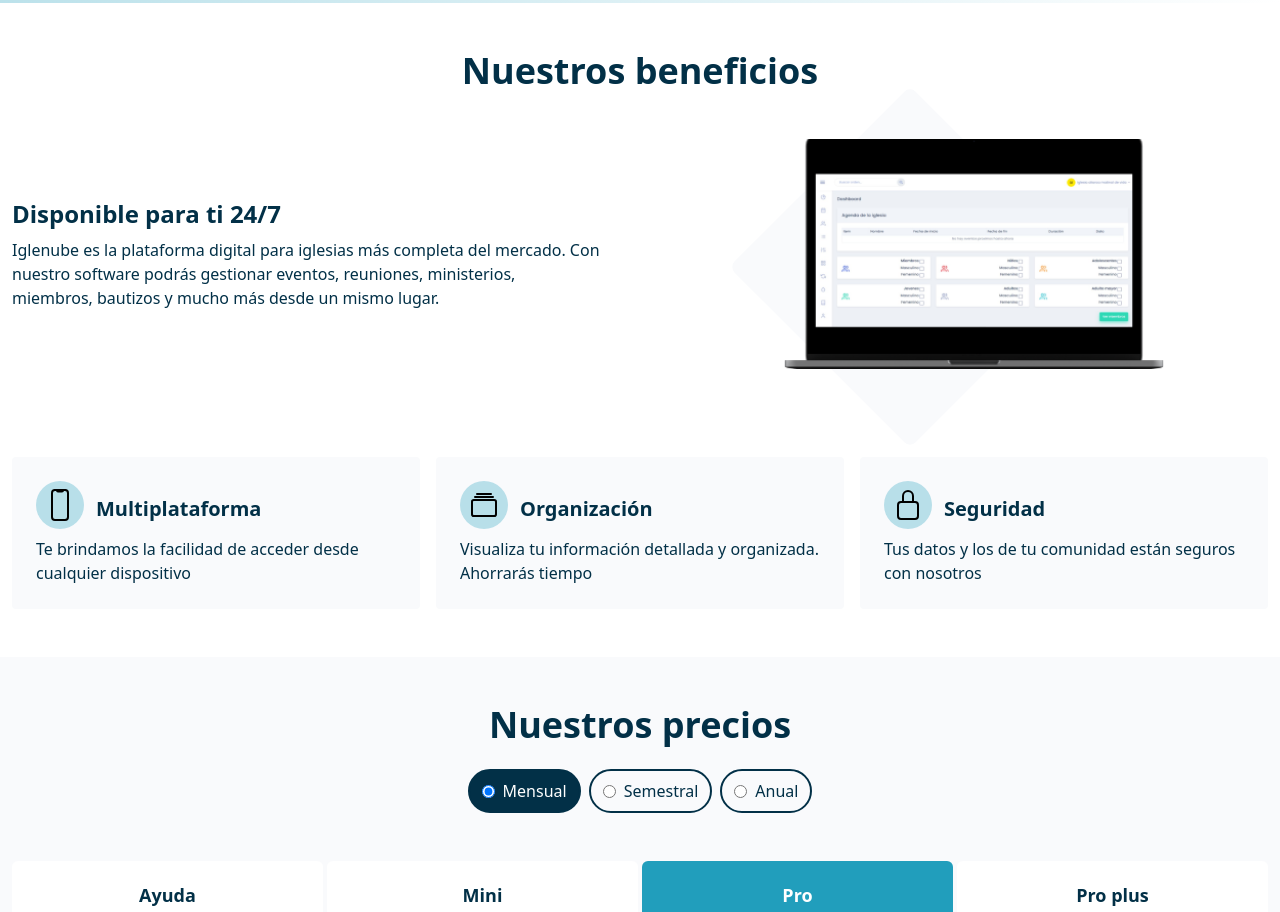
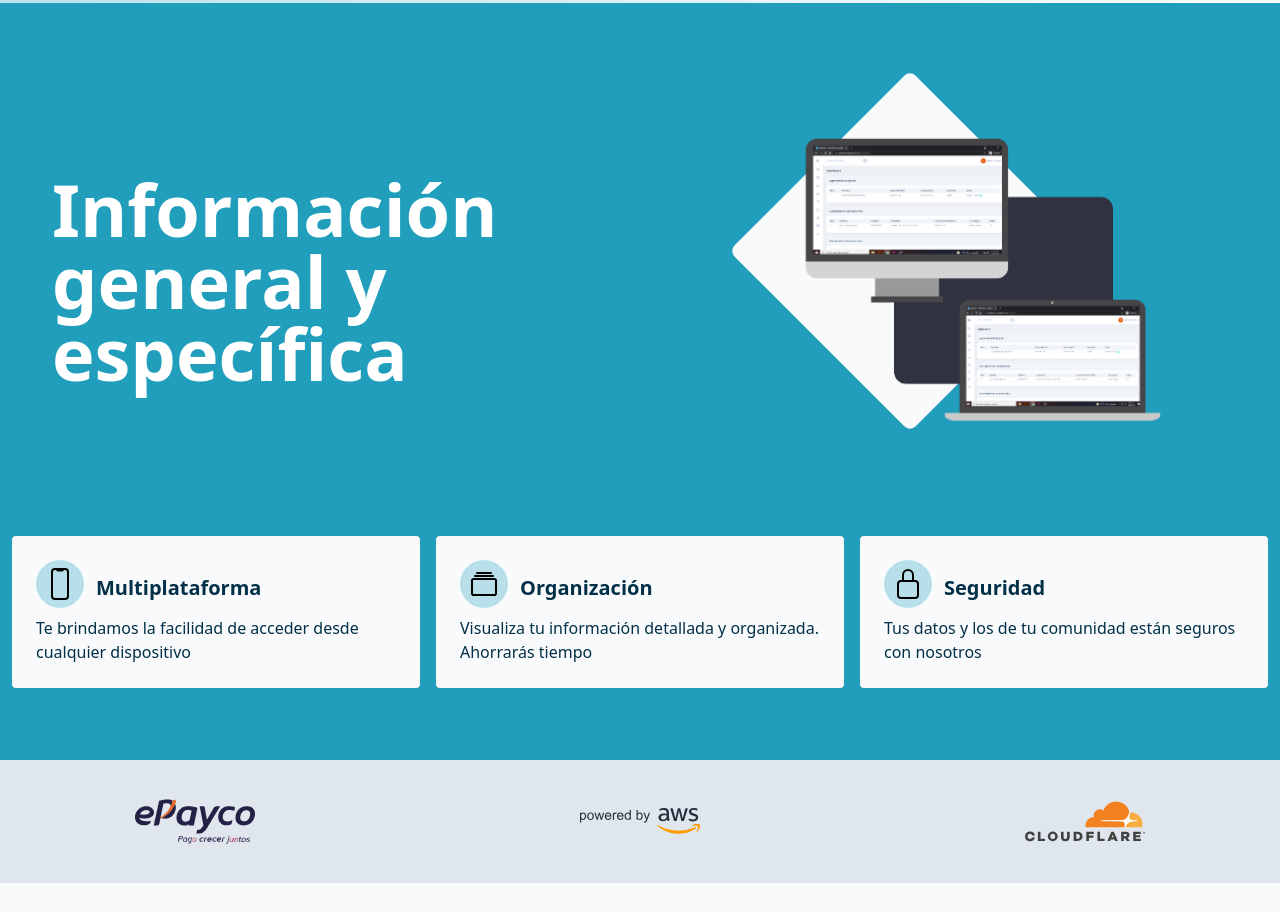
Before and after one commit to JuanCaDev/gesias, a Gatsby site: page / in a window 1280 px wide. Shown: the part 797-1709 px from the top of the page. Built offline with nearby package versions, Linux system fonts and the light colour scheme; Gatsby itself is replaced by a stand-in of ours.

Commit message:
section we worl and initial slider

```diff
--- a/src/components/hero.js
+++ b/src/components/hero.js
@@ -7,8 +7,8 @@ import IconCellsGroups from "../assets/cells-groups.svg";
 const Hero = ({ fluid }) => {
   return (
     <div className="container grid mx-auto h-5/6 sm:grid-cols-2 sm:gap-10">
-      <div className="px-3 sm:p-20">
-        <h1 className="mb-8 text-4xl font-bold text-gray-800 sm:text-3xl lg:text-5xl md:text-4xl">
+      <div className="px-3 mt-4 sm:p-20">
+        <h1 className="mb-4 text-4xl font-semibold text-gray-800 sm:mb-8 sm:text-3xl lg:text-5xl md:text-4xl">
           Toda la información de tu iglesia a un clic
         </h1>
         <div className="relative">
@@ -25,11 +25,11 @@ const Hero = ({ fluid }) => {
       <div className="relative">
         <figure
           style={{ maxWidth: 320 }}
-          className="max-w-xs mx-auto mt-4 sm: w-52"
+          className="w-24 max-w-xs mx-auto mt-4 sm:w-52"
         >
           <Img fluid={fluid} alt="Persona usando Iglenube en un iPad" />
         </figure>
-        <div className="absolute flex gap-2 px-4 py-2 bg-white rounded-lg shadow-xl bottom-40 left-32">
+        <div className="absolute flex gap-2 px-4 py-2 bg-white rounded-lg shadow-xl sm:bottom-40 sm:left-32 bottom-6 left-6">
           <div className="p-2 rounded-full bg-blue-light">
             <IconAttendance width={24} height={24} />
           </div>
@@ -38,7 +38,7 @@ const Hero = ({ fluid }) => {
             <p className="text-sm text-gray-dark">Finanzas</p>
           </div>
         </div>
-        <div className="absolute flex gap-2 px-4 py-2 bg-white rounded-lg shadow-xl bottom-64 right-32">
+        <div className="absolute flex gap-2 px-4 py-2 bg-white rounded-lg shadow-xl sm:bottom-64 sm:right-32 bottom-24 right-6">
           <div className="p-2 rounded-full bg-blue-light">
             <IconCellsGroups width={24} height={24} />
           </div>
--- /dev/null
+++ b/src/components/slider-section.js
@@ -0,0 +1,76 @@
+import * as React from "react";
+
+import Img from "gatsby-image";
+
+import TitleSection from "./title-section";
+
+import IconPhone from "../assets/phone-portrait-outline.svg";
+import IconAlbums from "../assets/albums-outline.svg";
+import IconLock from "../assets/lock-closed-outline.svg";
+import { GatsbyImage, StaticImage } from "gatsby-plugin-image";
+
+const SliderSection = ({ image }) => {
+  return (
+    <section
+      class="px-3 py-6 bg-blue-light"
+      id="benefits"
+    >
+      <div
+        className="container mx-auto sm:py-12"
+        data-sal="slide-up"
+        data-sal-duration="600"
+        data-sal-easing="ease-out-bounce"
+      >
+        <div class="grid sm:grid-cols-2 place-items-center sm:my-12 sm:gap-20 gap-4">
+          <div className="sm:p-10">
+            <h3 class="sm:text-7xl text-3xl font-semibold mb-2 text-white">Información general y específica</h3>
+          </div>
+
+          <figure className="relative w-full p-10 sm:w-96 sm:p-0">
+            <div className="absolute left-0 right-0 w-40 h-40 transform rotate-45 rounded-lg bg-gray-lightest sm:w-64 sm:h-64"></div>
+            {/* <GatsbyImage image={image} alt="Computador y dispositivo móvil con información general y específica de Iglenube" /> */}
+            <StaticImage src="../images/slider-1.png" />
+          </figure>
+        </div>
+
+        <div class="grid sm:grid-cols-3 sm:gap-4 gap-2 container mx-auto sm:pt-10 pt-5">
+          <article className="p-6 rounded bg-gray-lightest">
+            <div className="flex items-center gap-3 mb-2">
+              <figure class="bg-blue-light bg-opacity-30 rounded-full p-2 w-max">
+                <IconPhone width={32} height={32} />
+              </figure>
+              <h3 class="text-xl sm:mt-2 font-semibold">Multiplataforma</h3>
+            </div>
+            <p>
+              Te brindamos la facilidad de acceder desde cualquier dispositivo
+            </p>
+          </article>
+
+          <article className="p-6 rounded bg-gray-lightest">
+            <div className="flex items-center gap-3 mb-2">
+              <figure class="bg-blue-light bg-opacity-30 rounded-full p-2 w-max">
+                <IconAlbums width={32} height={32} />
+              </figure>
+              <h3 class="text-xl sm:mt-2 font-semibold">Organización</h3>
+            </div>
+            <p>
+              Visualiza tu información detallada y organizada. Ahorrarás tiempo
+            </p>
+          </article>
+
+          <article className="p-6 rounded bg-gray-lightest">
+            <div className="flex items-center gap-3 mb-2">
+              <figure class="bg-blue-light bg-opacity-30 rounded-full p-2 w-max">
+                <IconLock width={32} height={32} />
+              </figure>
+              <h3 class="text-xl sm:mt-2 font-semibold">Seguridad</h3>
+            </div>
+            <p>Tus datos y los de tu comunidad están seguros con nosotros</p>
+          </article>
+        </div>
+      </div>
+    </section>
+  );
+};
+
+export default SliderSection;
--- /dev/null
+++ b/src/components/we-work-section.js
@@ -0,0 +1,31 @@
+import * as React from "react";
+
+import { StaticImage } from "gatsby-plugin-image";
+
+import IconEPayCo from "../assets/epayco.svg";
+import IconAws from "../assets/aws.svg";
+import IconCloudFlare from "../assets/cloudflare.svg";
+
+const WeWorkSection = () => {
+  return (
+    <section
+      class="px-3 py-6 bg-gray-light"
+      id="we-work"
+    >
+      <div
+        className="container mx-auto"
+        // data-sal="slide-right"
+        // data-sal-duration="600"
+        // data-sal-easing="ease-out-bounce"
+      >
+        <div class="grid grid-cols-2 sm:grid-cols-3 place-items-center sm:gap-20 gap-4">
+          <IconEPayCo width={120} />
+          <IconAws width={120} />
+          <IconCloudFlare width={120} />
+        </div>
+      </div>
+    </section>
+  );
+};
+
+export default WeWorkSection;
--- a/src/pages/index.js
+++ b/src/pages/index.js
@@ -6,9 +6,14 @@ import Hero from "../components/hero";
 import BenefitsSection from "../components/benefits-section";
 import PriceSection from "../components/price-section";
 import SEO from "../components/seo";
+import SliderSection from "../components/slider-section";
+import { getImage } from "gatsby-plugin-image";
+import WeWorkSection from "../components/we-work-section";
 
 const IndexPage = ({ data }) => {
   console.log(data);
+
+  // const imageSlider = getImage(data.slider1.)
   return (
     <>
       <Helmet>
@@ -34,7 +39,9 @@ const IndexPage = ({ data }) => {
       </div>
 
       <main className="text-blue">
-        <BenefitsSection fluid={data.pc.childImageSharp.fluid} />
+        <SliderSection fluid={data.pc.childImageSharp.fluid} />
+
+        <WeWorkSection />
 
         <PriceSection />
       </main>
@@ -67,6 +74,16 @@ export const query = graphql`
           ...GatsbyImageSharpFluid
         }
       }
+    },
+    slider1: file(relativePath: { eq: "slider-1.png" }) {
+      id
+      childImageSharp {
+        gatsbyImageData(
+          width: 781
+          placeholder: BLURRED
+          formats: [AUTO, WEBP, AVIF]
+        )
+      }
     }
   }
 `;
```
Also changed, not shown: src/assets/aws.svg (added), src/assets/cloudflare.svg (added), src/assets/epayco.svg (added), src/images/slider-1.png (added), src/images/slider-1@2x.png (added).
